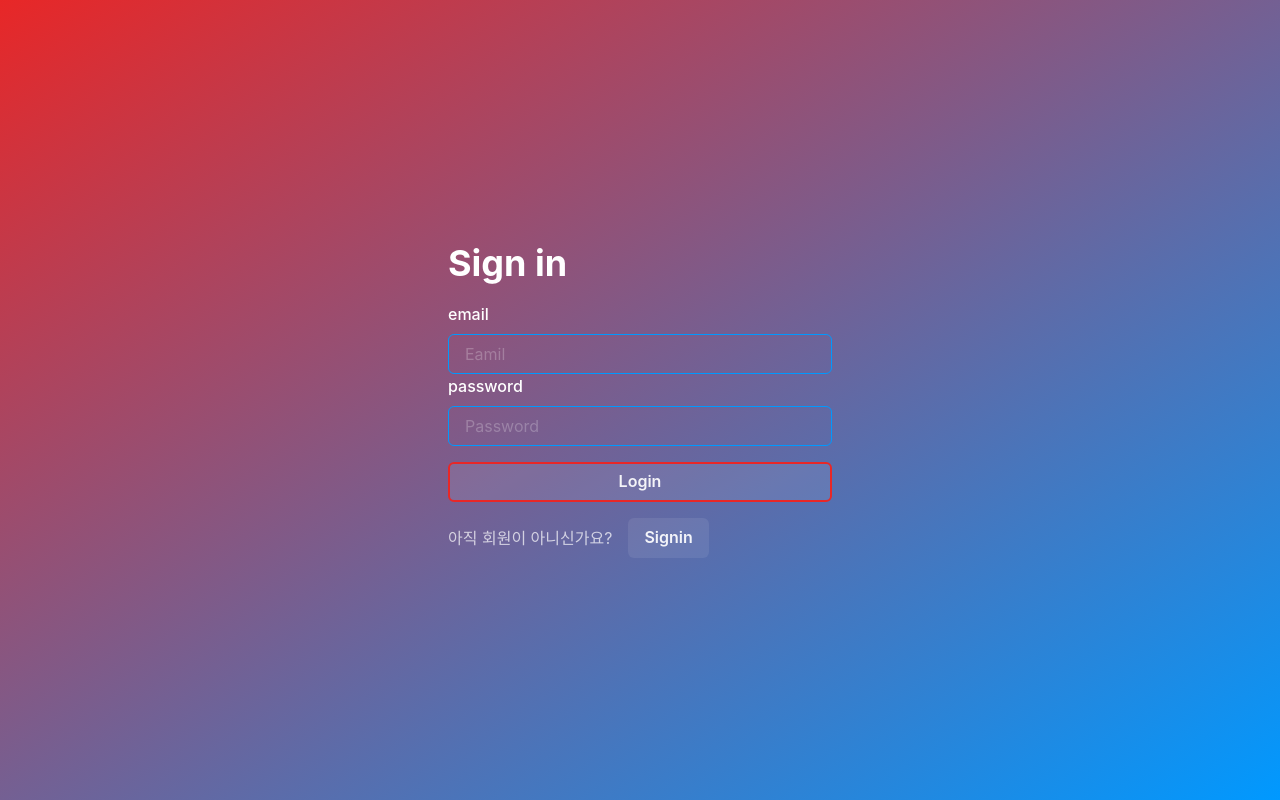
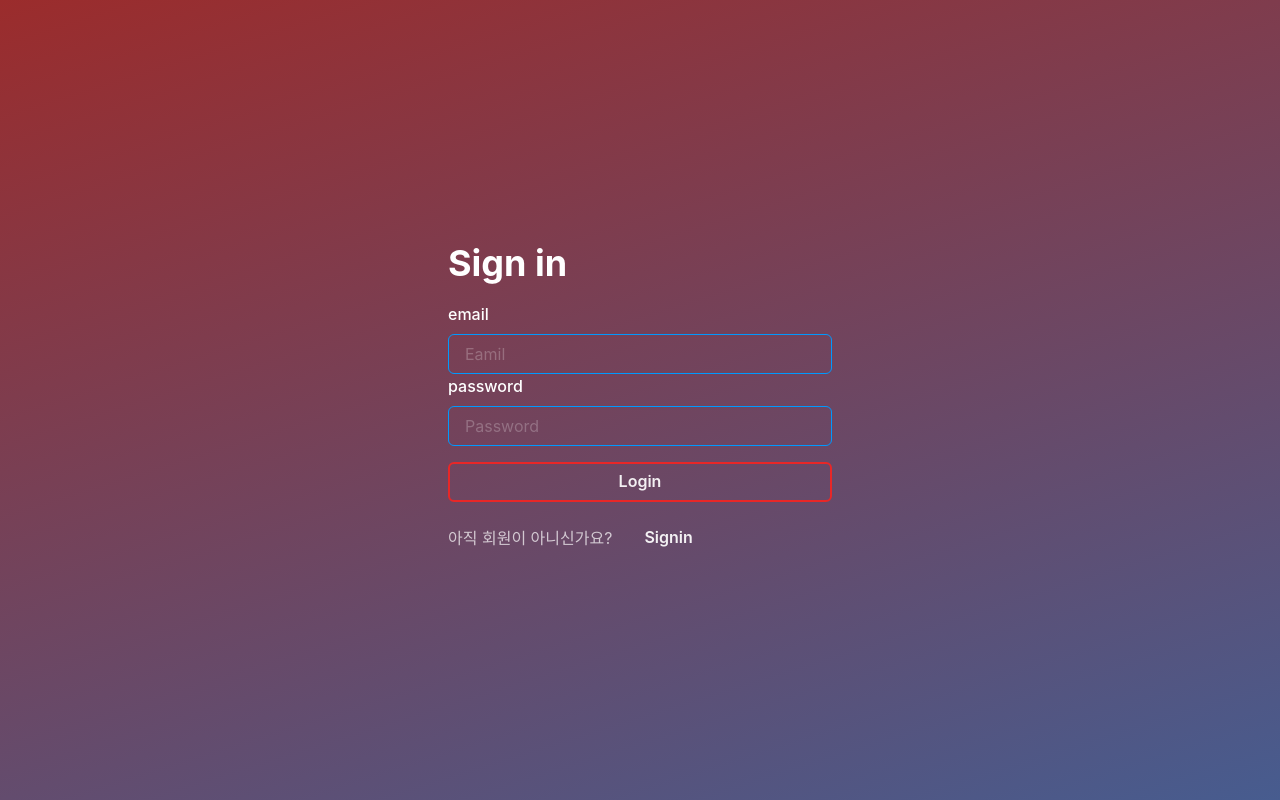
Before and after one commit to joseph0926/Barca-Market, a Next.js app: page /sign in a window 1280 px wide. Built offline with nearby package versions, Linux system fonts and the light colour scheme.

Commit message:
#12 Sign Form - add Anim

```diff
--- a/src/components/auth/Signin.js
+++ b/src/components/auth/Signin.js
@@ -1,13 +1,13 @@
 import { Box, Button, Heading } from "@chakra-ui/react";
 import BaseFormControl from "./FormController.js";
 
-const Signin = ({ submitHandler }) => {
+const Signin = () => {
   return (
     <Box as="form" role="form" w="30vw">
       <Heading mb="1rem">Sign in</Heading>
       <BaseFormControl id="in-email" type="email" name="email" placeholder="Eamil" />
       <BaseFormControl id="in-password" type="password" name="password" placeholder="Password" />
-      <Button onClick={submitHandler} w="100%" my="1rem">
+      <Button bg="transparent" w="100%" my="1rem">
         Login
       </Button>
     </Box>
--- a/src/components/auth/Signup.js
+++ b/src/components/auth/Signup.js
@@ -1,14 +1,14 @@
 import { Box, Button, Heading } from "@chakra-ui/react";
 import BaseFormControl from "./FormController.js";
 
-const Signup = ({ submitHandler }) => {
+const Signup = () => {
   return (
     <Box as="form" role="form" w="30vw">
       <Heading mb="1rem">Sign up</Heading>
       <BaseFormControl id="username" type="text" name="username" placeholder="UserName" />
       <BaseFormControl id="up-email" type="email" name="email" placeholder="Eamil" />
       <BaseFormControl id="up-password" type="password" name="password" placeholder="Password" />
-      <Button onClick={submitHandler} w="100%" my="1rem">
+      <Button bg="transparent" w="100%" my="1rem">
         Sign up
       </Button>
     </Box>
--- a/src/pages/sign/index.js
+++ b/src/pages/sign/index.js
@@ -1,27 +1,26 @@
 import { useState } from "react";
-import { VStack, useToast, Flex, Button, Text } from "@chakra-ui/react";
+import { VStack, Flex, Button, Text, keyframes } from "@chakra-ui/react";
 import { motion } from "framer-motion";
 import Signin from "@/src/components/auth/Signin.js";
 import Signup from "@/src/components/auth/Signup.js";
 
+const gradient = keyframes`
+  0% {background-position: 0% 50%}
+  50% {background-position: 100% 50%}
+  100% {background-position: 0% 50%}
+`;
+
 const Sign = () => {
   const [signMode, setSignMode] = useState("in");
-  const toast = useToast();
+  const [anim, setAnim] = useState(false);
 
   const signModeHandler = () => {
+    setAnim(true);
+    setTimeout(() => {
+      setAnim(false);
+    }, 1500);
     setSignMode((pervState) => {
       return pervState === "in" ? "out" : "in";
-    });
-  };
-
-  const submitHandler = (e) => {
-    e.preventDefault();
-    toast({
-      title: "Form submitted.",
-      description: "We've received your form submission.",
-      status: "success",
-      duration: 5000,
-      isClosable: true,
     });
   };
 
@@ -39,15 +38,15 @@ const Sign = () => {
       flexDirection="column"
       alignItems="center"
       justifyContent="center"
-      bgGradient={`linear(to-br, darkPriText, lightPriText)`}
+      bgGradient={`linear(to-br, red.700, blue.600)`}
+      bgSize="200% 100%"
+      animation={`${anim ? gradient : "none"} 1.5s ease infinite`}
     >
       <motion.div initial="initial" animate="animate" key={signMode} variants={fadeIn} transition={{ duration: 1.5 }}>
-        <VStack spacing={5}>
-          {signMode === "in" ? <Signin submitHandler={submitHandler} /> : <Signup submitHandler={submitHandler} />}
-        </VStack>
+        <VStack spacing={5}>{signMode === "in" ? <Signin /> : <Signup />}</VStack>
         <Flex alignItems="center" gap={4}>
           {signMode === "in" ? <Text color="rgba(255,255,255,0.7)">아직 회원이 아니신가요?</Text> : <Text>이미 회원이신가요?</Text>}
-          <Button onClick={signModeHandler} border="none">
+          <Button onClick={signModeHandler} border="none" bg="transparent">
             Sign{signMode}
           </Button>
         </Flex>
```
